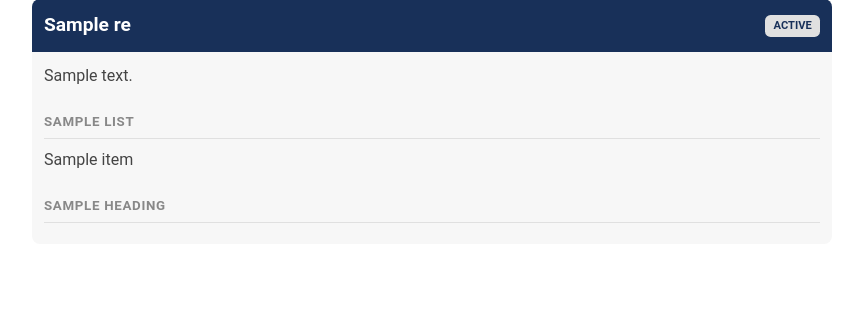
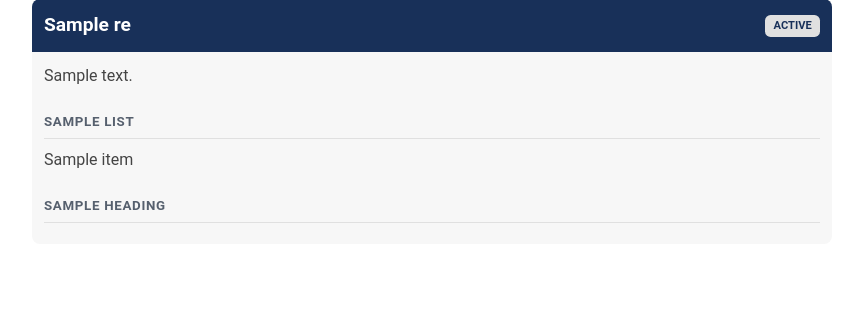
Before and after one commit to MattHag/cli-website-analyzer, a Python web app: template website_checker/report/templates/base_template.html in a window 1280 px wide. Shown: the part 934-1243 px from the top of the page, without its empty margins (208-1071 px from the left). Run offline with Jinja, Linux system fonts and the light colour scheme; the template is opened without the code that fills it: most values are stand-ins (such as "Sample title", 1, 10 or a date in 2020).

Commit message:
Fix accessibility issues
Fixes #103

```diff
--- a/website_checker/report/templates/base_template.html
+++ b/website_checker/report/templates/base_template.html
@@ -1,12 +1,14 @@
 <!doctype html>
 <html lang="en">
     <head>
+        <title>Website report</title>
         <meta charset="utf-8">
         <style type="text/css">
             {% include "layout.css" %}
         </style>
     </head>
     <body>
+        <main>
             {%- include 'frontpage_template.html' -%}
             {% if sitemap %}
                 {%- include 'sitemap_template.html' -%}
@@ -17,5 +19,6 @@
             {% if descriptions %}
                 {%- include 'description_template.html' -%}
             {% endif %}
+        </main>
     </body>
 </html>
--- a/website_checker/report/templates/layout.css
+++ b/website_checker/report/templates/layout.css
@@ -269,7 +269,7 @@ figure img {
 }
 
 .table-row__entry--heading {
-  color: #888;
+  color: var(--primary-color-lighter);
   font-weight: 700;
   letter-spacing: 0.05em;
   font-size: var(--text-s);
--- a/website_checker/report/templates/section_template.html
+++ b/website_checker/report/templates/section_template.html
@@ -5,7 +5,7 @@
             <a href="{{ page.url }}">{{ page.url }}</a>
         </div>
 
-        <div class="container flex-gap">
+        <div class="container content-gap">
             {%- for res in page.results -%}
                 <article class="card">
                     <div class="card__header">
```
Lines whose indentation alone changed are shown as unchanged.
